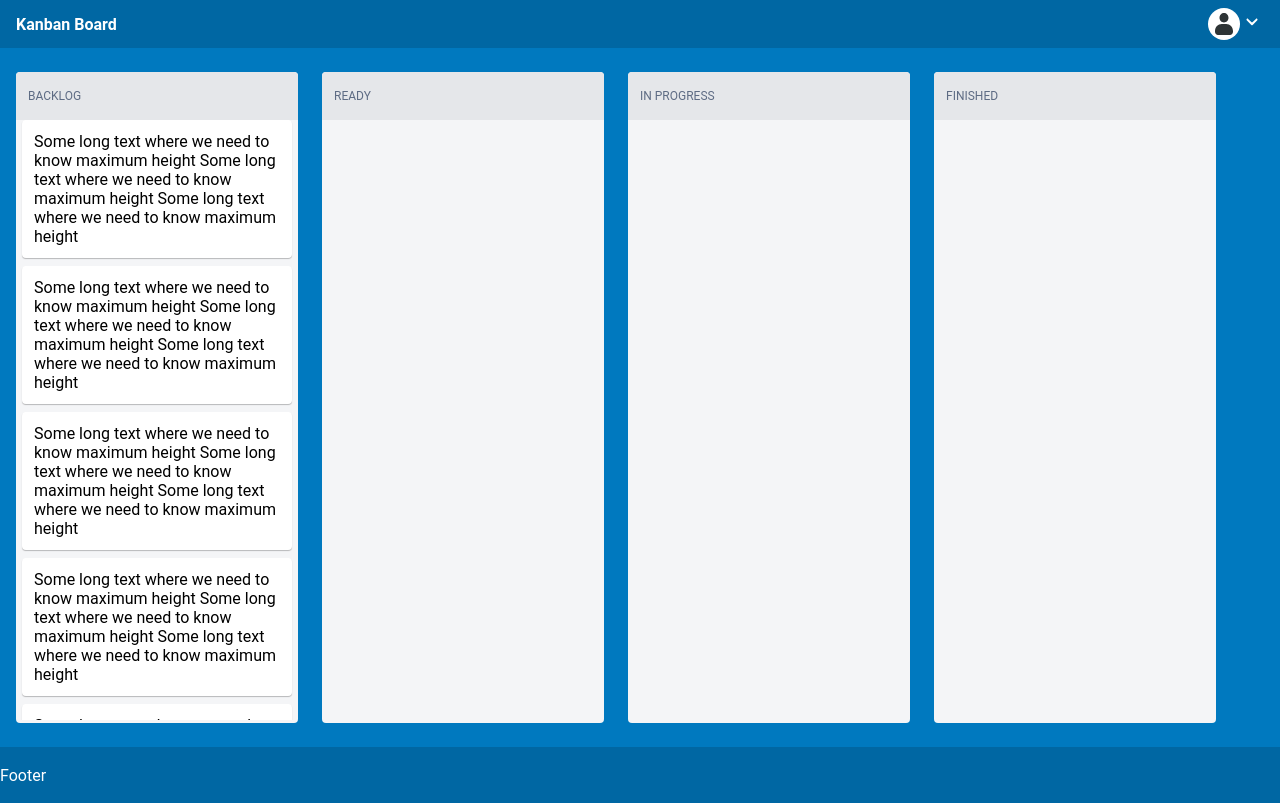
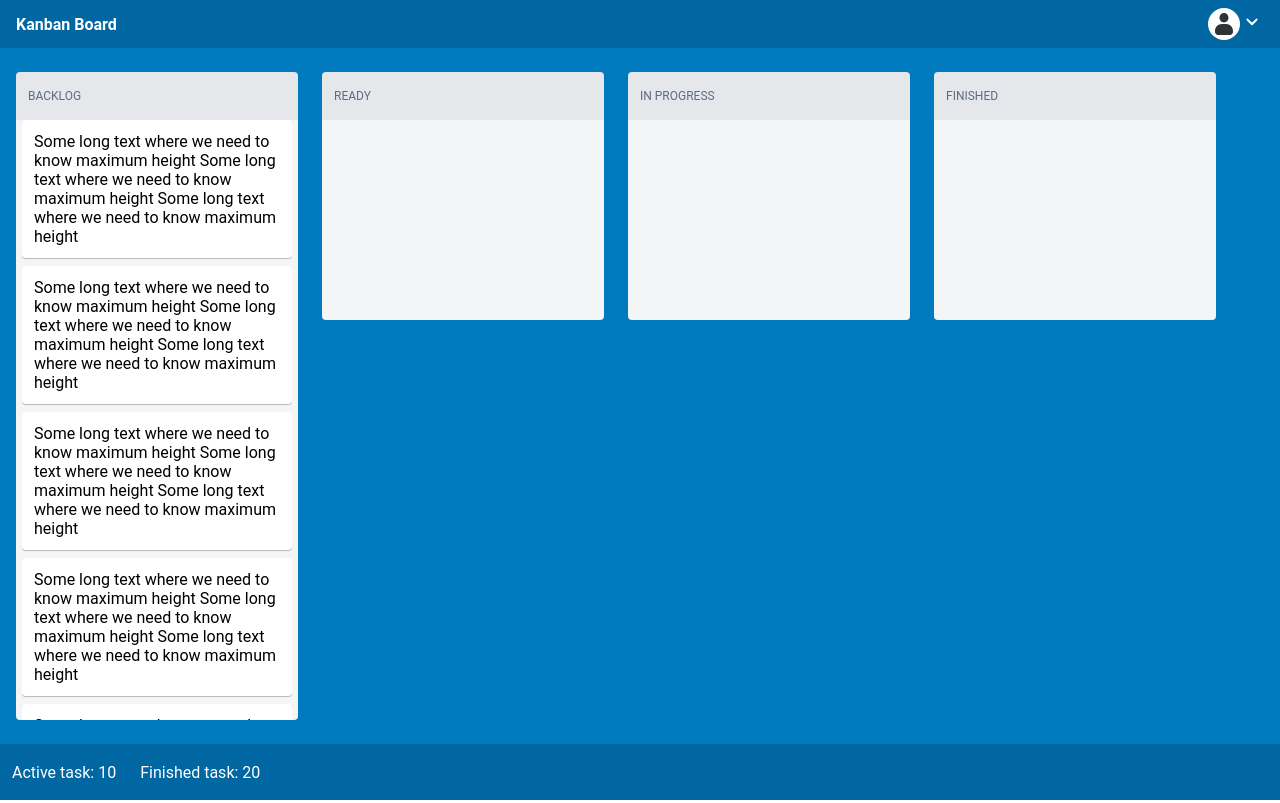
Before and after one commit to koshelnikov/skillfactory-kanban-board, a React (Create React App) app: page / in a window 1280 px wide. Built offline with nearby package versions, Linux system fonts and the light colour scheme.

Commit message:
Added scrollbar

```diff
--- a/package.json
+++ b/package.json
@@ -7,6 +7,7 @@
     "@testing-library/react": "^13.4.0",
     "@testing-library/user-event": "^13.5.0",
     "react": "^18.2.0",
+    "react-custom-scrollbars-2": "^4.5.0",
     "react-dom": "^18.2.0",
     "react-scripts": "5.0.1",
     "sass": "^1.58.0",
--- a/src/App.js
+++ b/src/App.js
@@ -10,7 +10,7 @@ function App() {
           <main>
               <Board/>
           </main>
-          <Footer/>
+          <Footer activeTaskCount={10} finishedTaskCount={20}/>
       </Layout>
   );
 }
--- a/src/components/board/column/card/card.module.scss
+++ b/src/components/board/column/card/card.module.scss
@@ -5,4 +5,8 @@
   min-height: 58px;
   padding: 12px;
   cursor: pointer;
+
+  &:not(:first-of-type) {
+    margin-top: 8px;
+  }
 }
--- a/src/components/board/column/column.js
+++ b/src/components/board/column/column.js
@@ -1,11 +1,19 @@
 import css from './column.module.scss';
+import Scrollbars from "react-custom-scrollbars-2";
+import {useLayout} from "../../../hooks/layout/use-layout";
 export const Column = (props) => {
+    const {mainContentHeight} = useLayout();
+
     return (
         <div className={css.column}>
             <div className={css.header}>{props.name}</div>
             <div className={css.wrapper}>
                 <div className={css.body}>
-                    {props.children}
+                    {props.children && <Scrollbars style={{height: mainContentHeight}} autoHide>
+                        {props.children}
+
+                    </Scrollbars>
+                    }
                 </div>
             </div>
         </div>
--- a/src/components/board/column/column.module.scss
+++ b/src/components/board/column/column.module.scss
@@ -1,9 +1,7 @@
 .column {
-
   width: 282px;
   min-height: 210px;
-  border-radius: 4px;
-  background-color: #F4F5F7;
+
   .header {
     border-top-left-radius: 4px;
     border-top-right-radius: 4px;
@@ -21,16 +19,13 @@
   }
 
   .wrapper {
+    background-color: #F4F5F7;
+    border-bottom-right-radius: 4px;
+    border-bottom-left-radius: 4px;
+    min-height: 200px;
 
     .body {
       padding: 0 6px 0 6px;
-      margin-bottom: 3px;
-      overflow: auto;
-      max-height: calc(100vh - 200px);
-
-      > *:not(:first-of-type) {
-        margin-top: 8px;
-      }
     }
   }
 
--- a/src/components/footer/footer.js
+++ b/src/components/footer/footer.js
@@ -1,7 +1,10 @@
 import css from './fotter.module.scss'
 
-export const Footer = () => {
+export const Footer = (props) => {
     return (
-        <footer className={css.footer}>Footer</footer>
+        <footer className={css.footer}>
+            <span>Active task: {props.activeTaskCount}</span>
+            <span>Finished task: {props.finishedTaskCount}</span>
+        </footer>
     )
 }
--- a/src/components/footer/fotter.module.scss
+++ b/src/components/footer/fotter.module.scss
@@ -5,4 +5,10 @@
   color: #ffffff;
   background-color: #0067A3;
   flex-shrink: 0;
+
+  padding-left: 12px;
+
+  span:last-of-type {
+    margin-left: 24px;
+  }
 }
--- a/src/components/layout/layout.js
+++ b/src/components/layout/layout.js
@@ -1,6 +1,9 @@
 import css from './layout.module.scss'
+import {LayoutProvider} from "../../hooks/layout/layout-provider";
 export const Layout = (props) => {
     return (
-        <div className={css.layout}>{props.children}</div>
+        <LayoutProvider>
+            <div className={css.layout}>{props.children}</div>
+        </LayoutProvider>
     )
 }
--- /dev/null
+++ b/src/hooks/layout/layout-provider.js
@@ -0,0 +1,41 @@
+import {createContext, useEffect, useState} from "react";
+
+export const LayoutContext = createContext(null);
+
+export const LayoutProvider = (props) => {
+    const [windowSize, setWindowSize] = useState(
+        {width: window.innerWidth, height: window.innerHeight}
+    )
+
+    const [footerHeight, setFooterHeight] = useState(0);
+    const [headerHeight, setHeaderHeight] = useState(0);
+
+    useEffect(() => {
+        const handleWindowResize = () => {
+            setWindowSize(
+                {width: window.innerWidth, height: window.innerHeight}
+            );
+        };
+
+        window.addEventListener('resize', handleWindowResize);
+
+        return () => {
+            window.removeEventListener('resize', handleWindowResize);
+        };
+    });
+
+    useEffect(() => {
+        setHeaderHeight(document.getElementsByTagName('header')[0].clientHeight);
+        setFooterHeight(document.getElementsByTagName('footer')[0].clientHeight);
+    }, [])
+
+    const context = {
+        mainContentHeight: windowSize
+            ? windowSize.height - headerHeight - footerHeight
+              // padding-top, padding-bottom, column header height
+              - 24 - 24 - 48
+            : 0
+    }
+
+    return <LayoutContext.Provider value={context}>{props.children}</LayoutContext.Provider>
+}
--- /dev/null
+++ b/src/hooks/layout/use-layout.js
@@ -0,0 +1,6 @@
+import {LayoutContext} from "./layout-provider";
+import {useContext} from "react";
+
+export const useLayout = () => {
+    return useContext(LayoutContext)
+}
```
Also changed, not shown: 1 other file (tests, documents, lock files or other folders).
